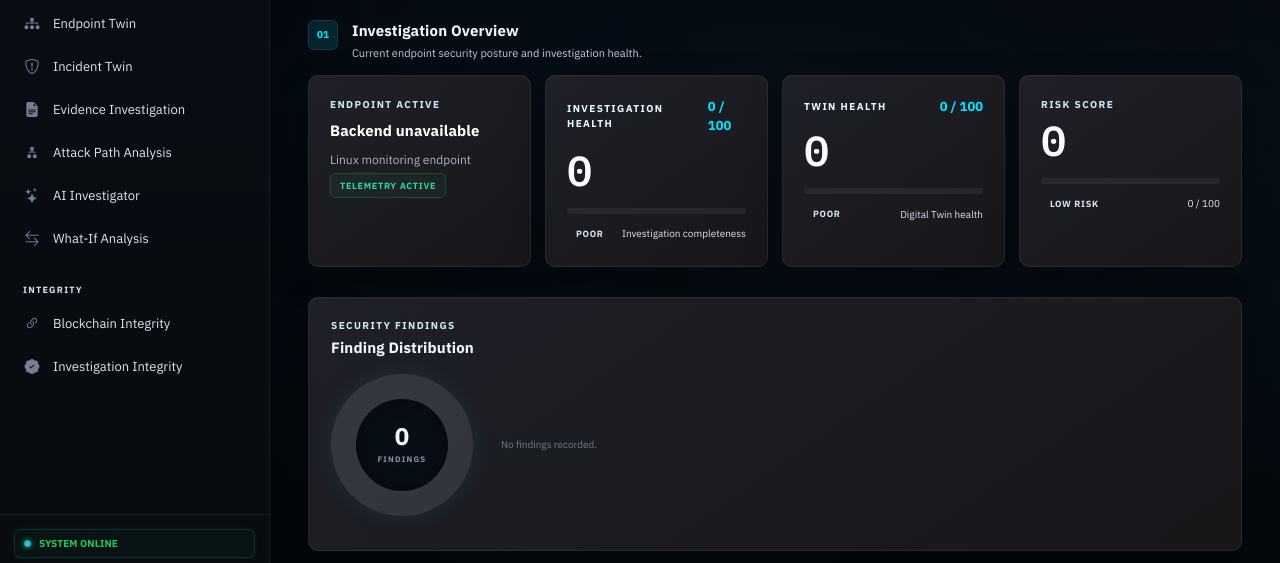
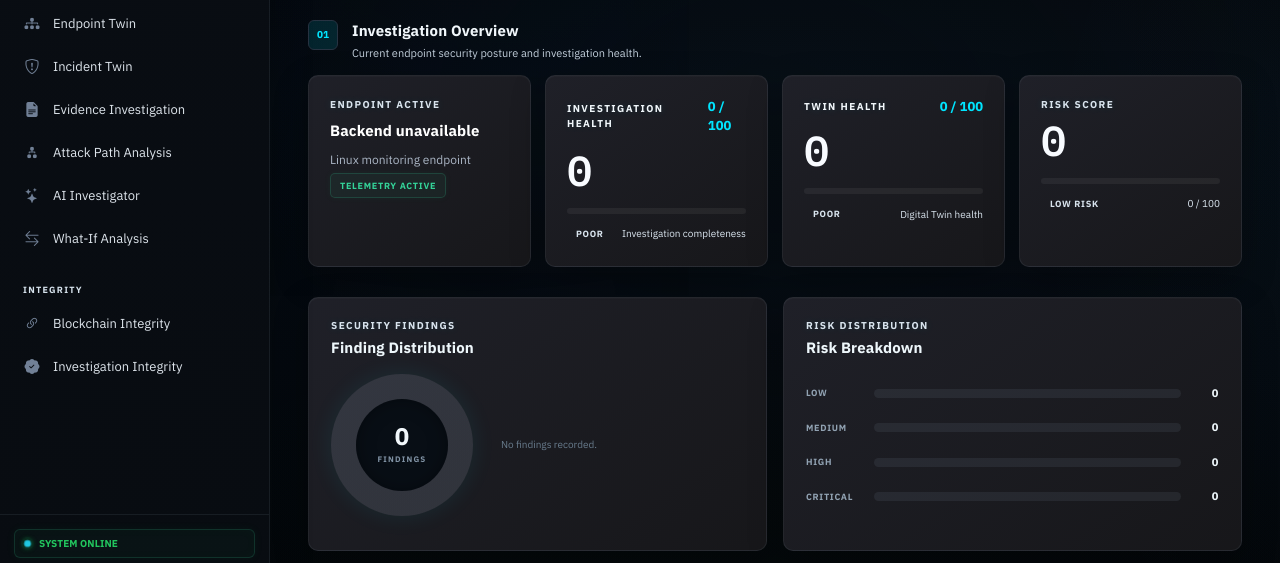
Before and after one commit to shaikh-amisha/CyberTwinX, a plain HTML site: page frontend/pages/dashboard.html in a window 1280 px wide. Shown: the part 205-768 px from the top of the page. Drawn offline with nearby package versions, Linux system fonts and the light colour scheme; no server answers.

Commit message:
Add dashboard risk distribution chart beside findings

```diff
--- a/frontend/pages/dashboard.html
+++ b/frontend/pages/dashboard.html
@@ -525,6 +525,20 @@
         .finding-legend-value { color: #f0f6fa; font-weight: 800; }
         .findings-empty { color: #687b8c; font-size: 10px; }
         @media (max-width: 560px) { .findings-chart-body { gap: 18px; } .findings-donut { width: 120px; height: 120px; flex-basis: 120px; } .findings-donut::after { width: 78px; height: 78px; } }
+
+        .dashboard-chart-grid { display:grid; grid-template-columns: minmax(0,1fr) minmax(0,1fr); gap:16px; }
+        .risk-distribution-card { padding:20px 22px; }
+        .risk-distribution-body { min-height:170px; display:flex; align-items:center; }
+        .risk-bars { width:100%; display:grid; gap:18px; }
+        .risk-bar-row { display:grid; grid-template-columns:58px minmax(0,1fr) 28px; align-items:center; gap:10px; font-size:9px; font-weight:800; letter-spacing:.7px; color:#91a2b2; }
+        .risk-bar-row > div { height:9px; border-radius:999px; background:rgba(148,163,184,.10); overflow:hidden; }
+        .risk-bar-row i { display:block; height:100%; width:0; border-radius:999px; transition:width .45s ease; background:#00e5ff; box-shadow:0 0 10px rgba(0,229,255,.25); }
+        .risk-bar-row:nth-child(1) i { background:#22c55e; }
+        .risk-bar-row:nth-child(2) i { background:#f59e0b; }
+        .risk-bar-row:nth-child(3) i { background:#fb923c; }
+        .risk-bar-row:nth-child(4) i { background:#ef4444; }
+        .risk-bar-row strong { text-align:right; color:#eef7fb; font-size:11px; }
+        @media (max-width:760px) { .dashboard-chart-grid { grid-template-columns:1fr; } }
     </style>
 
 </head>
@@ -1082,7 +1096,9 @@
             </section>
 
                     <section class="dashboard-section dashboard-findings-section">
-                <article class="dashboard-card findings-chart-card">
+                <div class="dashboard-chart-grid">
+                    <article class="dashboard-card findings-chart-card">
+
                     <div class="findings-chart-header">
                         <div>
                             <span class="card-label">SECURITY FINDINGS</span>
@@ -1101,6 +1117,25 @@
                         </div>
                     </div>
                 </article>
+                    </article>
+
+                    <article class="dashboard-card risk-distribution-card">
+                        <div class="findings-chart-header">
+                            <div>
+                                <span class="card-label">RISK DISTRIBUTION</span>
+                                <h3>Risk Breakdown</h3>
+                            </div>
+                        </div>
+                        <div class="risk-distribution-body">
+                            <div class="risk-bars" id="riskDistributionChart">
+                                <div class="risk-bar-row"><span>LOW</span><div><i style="width:0%"></i></div><strong>0</strong></div>
+                                <div class="risk-bar-row"><span>MEDIUM</span><div><i style="width:0%"></i></div><strong>0</strong></div>
+                                <div class="risk-bar-row"><span>HIGH</span><div><i style="width:0%"></i></div><strong>0</strong></div>
+                                <div class="risk-bar-row"><span>CRITICAL</span><div><i style="width:0%"></i></div><strong>0</strong></div>
+                            </div>
+                        </div>
+                    </article>
+                </div>
             </section>
 
             <!-- =================================================
```
